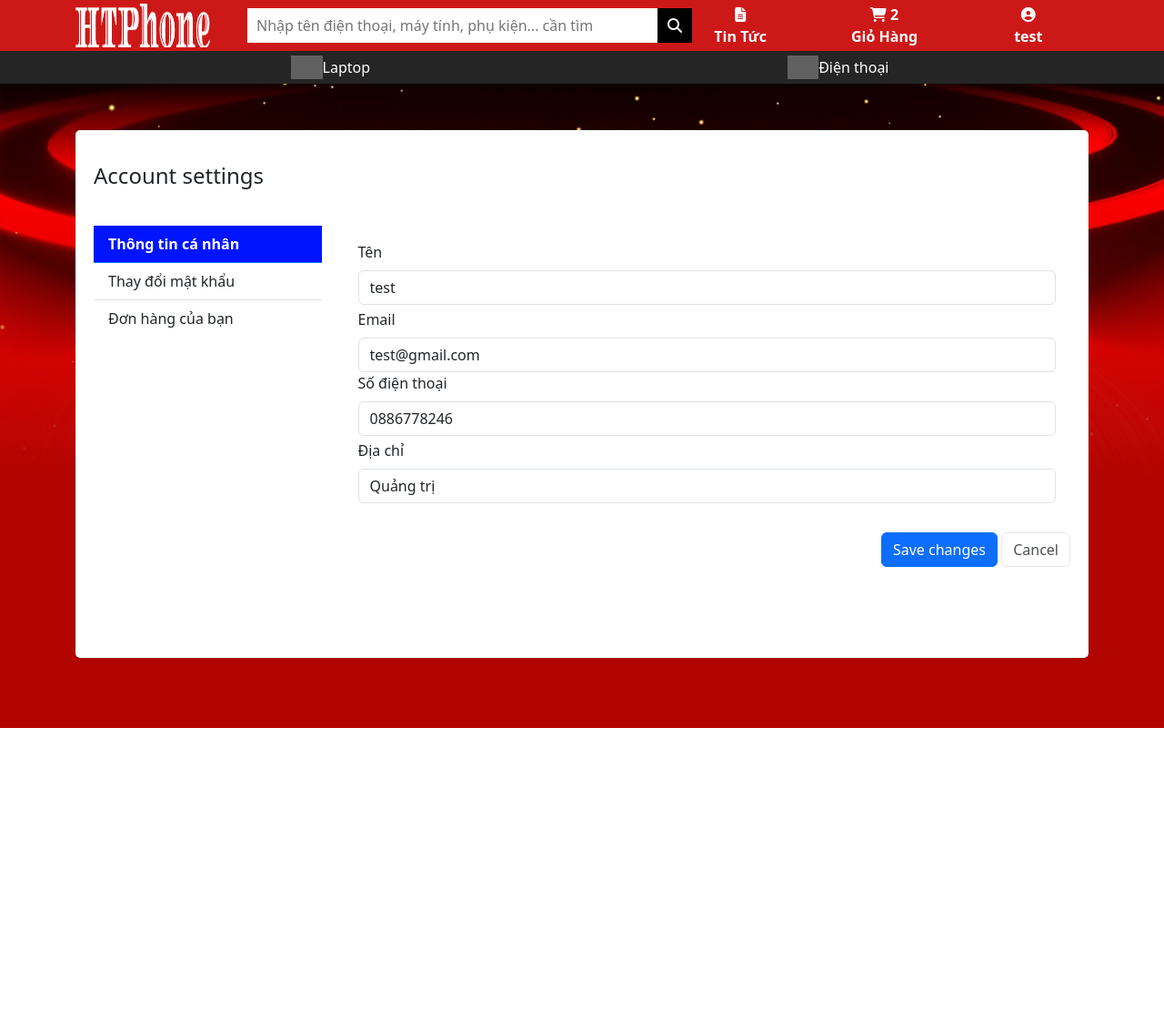
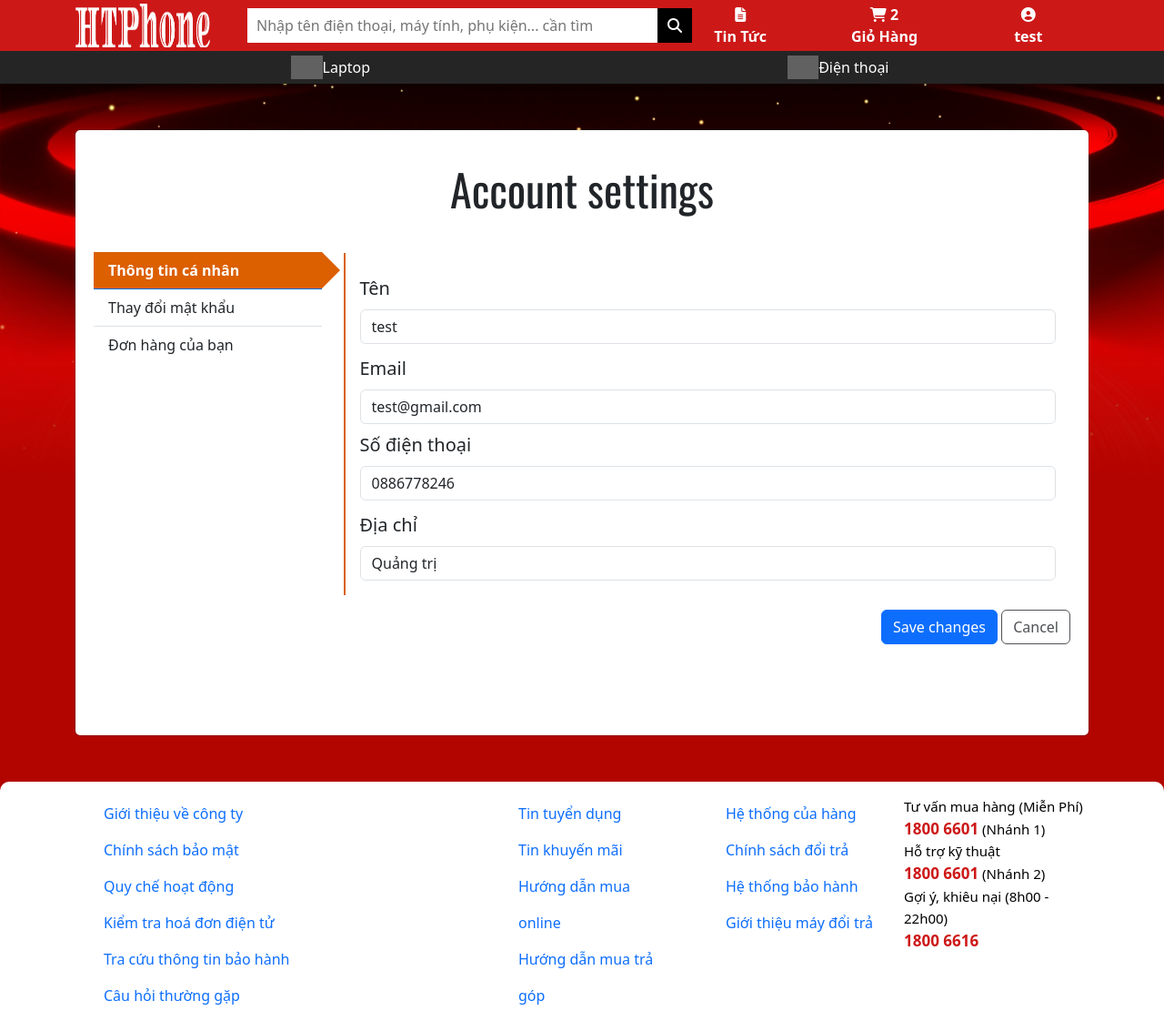
Before and after one commit to trungleminh111/fptshop, a Laravel app: page /profile in a window 1280 px wide. Shown: the top 1111 px of the page at 91% size. Before the commit the page ends 800 px from the top, so only its background shows below. Run offline with Laravel 10, Linux system fonts and the light colour scheme; a user stored in the database is signed in; data comes from the database, SQL or seed files in the repository; tables that the repository leaves empty hold one stand-in row (values such as "Sample post"); some libraries are stand-ins or nearby versions; grey boxes are pictures that could not be loaded.

Commit message:
30/11/5h30

```diff
--- a/app/Http/Controllers/HomePublicController.php
+++ b/app/Http/Controllers/HomePublicController.php
@@ -19,6 +19,11 @@ class HomePublicController extends Controller
         return view('layouts.category', compact('category'));
     }
 
+    public function product($id) {
+        $product = Product::find($id);
+        return view('layouts.productdetail', compact('product'));
+    }
+
     public function search(Request $request)
     {
         $query = $request->input('search');
--- a/app/Http/Controllers/OrderController.php
+++ b/app/Http/Controllers/OrderController.php
@@ -48,7 +48,6 @@ class OrderController extends Controller
             if ($data['payment'] == 'tttt' && $data['total'] && $data['address'] && $data['user_id']) {
                 $this->payment_delivery($data['user_id'], $data['address']);
                 return redirect()->back()->with('success', 'Bạn đã đặt hàng vui lòng kiểm tra email');
-
             }
         }
 
--- a/app/Http/Controllers/UserController.php
+++ b/app/Http/Controllers/UserController.php
@@ -4,6 +4,7 @@ namespace App\Http\Controllers;
 
 use App\Models\User;
 use Illuminate\Http\Request;
+use Illuminate\Support\Facades\Hash;
 use Illuminate\Support\Facades\Auth;
 
 class UserController extends Controller
@@ -29,4 +30,35 @@ class UserController extends Controller
         ]);
         return redirect()->back();
     }
+
+    public function upPassProfile(Request $request) {
+        $data = $request->validate(
+            [
+                'passwordold' => 'required',
+                'passwordnew' => 'required',
+                'passwordnew2' => 'required',
+            ],
+            [
+                'passwordold.required' => 'Vui lòng nhập mật khẩu cũ',
+                'passwordnew.required' => 'Vui lòng nhập mật khẩu mới',
+                'passwordnew2.required' => 'Vui lòng nhập lại mật khẩu mới',
+            ]
+        );
+
+        $user = User::find(Auth::user()->id);
+
+
+        if (Hash::check($data['passwordold'],$user->password)) {
+            if ($data['passwordnew'] != $data['passwordnew2']) {
+                return redirect()->back()->with('error', 'Mật khẩu mới không giống nhau');
+            }else{
+                $user->update([
+                    'password' => $data['passwordnew'],
+                ]);
+                return redirect()->back()->with('success', 'Bạn đã thay đổi mật khẩu thành công');
+            }
+        }else {
+            return redirect()->back()->with('error', 'Mật khẩu không đúng !');
+        }
+    }
 }
--- a/app/Providers/AppServiceProvider.php
+++ b/app/Providers/AppServiceProvider.php
@@ -31,7 +31,7 @@ class AppServiceProvider extends ServiceProvider
             $view->with('categorys', Category::all());
             $view->with('products', Product::all());
             $view->with('banners', Banner::all());
-            // $view->with('users', User::all());
+            $view->with('users', User::all());
             $view->with('orderdetails', OrderDetail::all());
             $view->with('orders', Order::all());
             if (!Auth::user()) {
--- a/public/css/profile.css
+++ b/public/css/profile.css
@@ -6,39 +6,20 @@
 }
 
 .btn-default {
-    border-color: rgba(24, 28, 33, 0.1);
+    border: 1px solid;
+    background  : rgba(0, 0, 0, 0);
+    color       : #4E5155;
+}
+.btn-default:hover {
+    border: 1px solid red;
     background  : rgba(0, 0, 0, 0);
     color       : #4E5155;
 }
 
-label.btn {
-    margin-bottom: 0;
-}
-
-.btn-outline-primary {
-    border-color: #26B4FF;
-    background  : transparent;
-    color       : #26B4FF;
-}
-
-.btn {
-    cursor: pointer;
-}
-
-.text-light {
-    color: #babbbc !important;
-}
-
-.btn-facebook {
-    border-color: rgba(0, 0, 0, 0);
-    background  : #3B5998;
-    color       : #fff;
-}
-
-.btn-instagram {
-    border-color: rgba(0, 0, 0, 0);
-    background  : #000;
-    color       : #fff;
+.card-body>.form-group>.form-label {
+    font-size: 20px;
+    margin-top: 0.5rem;
+    font-weight: 500;
 }
 
 .card {
@@ -46,6 +27,7 @@ label.btn {
     box-shadow     : 0 1px 4px rgba(24, 28, 33, 0.012);
     padding: 20px 20px 100px 20px;
     margin-top: 50px;
+    margin-bottom: 50px;
 }
 
 .row-bordered {
@@ -60,52 +42,26 @@ label.btn {
     opacity   : 0;
 }
 
+.card-body {
+    border-left: 2px solid #DC5F00;
+}
+
+#triangle-right {
+    top: 0;
+    right: -20px;
+    position: absolute;
+    height: 100%;
+    border-top: 20px solid transparent;
+    border-left: 20px solid #DC5F00;
+    border-bottom: 20px solid transparent;
+    display: none;
+  }
+
 .account-settings-links .list-group-item.active {
     font-weight: bold !important;
-    background-color: #0015ff;
+    background-color: #DC5F00;
     color: #FFFFFF;
 }
-/*
-.account-settings-multiselect~.select2-container {
-    width: 100% !important;
+.account-settings-links .list-group-item.active #triangle-right {
+    display: block;
 }
-
-.light-style .account-settings-links .list-group-item {
-    padding     : 0.85rem 1.5rem;
-    border-color: rgba(24, 28, 33, 0.03) !important;
-}
-
-.light-style .account-settings-links .list-group-item.active {
-    color: #4e5155 !important;
-    background-color: #26B4FF !important;
-}
-
-.material-style .account-settings-links .list-group-item {
-    padding     : 0.85rem 1.5rem;
-    border-color: rgba(24, 28, 33, 0.03) !important;
-}
-
-.material-style .account-settings-links .list-group-item.active {
-    background-color: #26B4FF;
-    color: #4e5155 !important;
-}
-
-.dark-style .account-settings-links .list-group-item {
-    padding     : 0.85rem 1.5rem;
-    border-color: rgba(255, 255, 255, 0.03) !important;
-}
-
-.dark-style .account-settings-links .list-group-item.active {
-    background-color: #26B4FF;
-    color: #fff !important;
-}
-
-.light-style .account-settings-links .list-group-item.active {
-    background-color: #26B4FF;
-    color: #4E5155 !important;
-}
-
-.light-style .account-settings-links .list-group-item {
-    padding     : 0.85rem 1.5rem;
-    border-color: rgba(24, 28, 33, 0.03) !important;
-} */
--- a/public/js/main.js
+++ b/public/js/main.js
@@ -52,9 +52,3 @@ window.addEventListener("load", () => {
         document.body.removeChild("loader-box");
     })
 })
-
-// Check Login
-
-function checkLogin() {
-    alert('Bạn Chưa Đăng Nhập')
-}
--- a/resources/views/include/footer.blade.php
+++ b/resources/views/include/footer.blade.php
@@ -162,7 +162,6 @@
 @endif
 @if (Session::has('authloginsuccess'))
 <script>
-
     Swal.fire({
         icon: 'success',
         text: "{{Session::get('authloginsuccess')}}",
@@ -174,6 +173,7 @@
 
 <script src="{{asset('js/main.js')}}"></script>
 <script src="{{asset('OwlCarousel/dist/owl.carousel.min.js')}}"></script>
+<script src="https://cdn.jsdelivr.net/npm/bootstrap@4.5.0/dist/js/bootstrap.bundle.min.js"></script>
 </body>
 
 </html>
--- a/resources/views/layouts/category.blade.php
+++ b/resources/views/layouts/category.blade.php
@@ -12,13 +12,13 @@
                 @if ($product->category_id == $category->id)
                 <div class="col-md-3 pPhone-item">
                     <div class="pPhone-image">
-                        <a href="">
+                        <a href="../product/{{ $product->id }}">
                             <img src="../uploads/{{$product->image}}" alt="" class="pPhone-img">
                         </a>
                         <span class="pPhone-tagHot">HOT</span>
                     </div>
                     <div class="pPhone-content">
-                        <a href="" class="pPhone-nameProduct km-nameProduct">{{$product->name}}</a>
+                        <a href="../product/{{ $product->id }}" class="pPhone-nameProduct km-nameProduct">{{$product->name}}</a>
                         <div class="pPhone-price km-price">
                             <span class="pPhone-priceProduct km-priceProduct"> Giá {{number_format($product->price)}} đ</span>
 
--- /dev/null
+++ b/resources/views/layouts/productdetail.blade.php
@@ -0,0 +1,5 @@
+@include('include/header')
+
+    <h1>{{$product->name}}</h1>
+
+@include('include/footer')
--- a/resources/views/layouts/profile.blade.php
+++ b/resources/views/layouts/profile.blade.php
@@ -1,22 +1,22 @@
 @include('include/header')
 <div class="container light-style flex-grow-1 container-p-y">
     <div class="card overflow-hidden">
-        <h4 class="font-weight-bold py-3 mb-4 ">
+        <h4 class="font-weight-bold py-3 mb-4 wellcomeHtphone text-center display-5">
             Account settings
         </h4>
         <div class="row no-gutters row-bordered row-border-light">
             <div class="col-md-3 pt-0">
                 <div class="list-group list-group-flush account-settings-links">
-                    <a class="list-group-item list-group-item-action active" data-toggle="list" href="#account-general">Thông tin cá nhân</a>
-                    <a class="list-group-item list-group-item-action" data-toggle="list" href="#account-change-password">Thay đổi mật khẩu</a>
-                    <a class="list-group-item list-group-item-action" data-toggle="list" href="#account-info">Đơn hàng của bạn</a>
+                    <a class="list-group-item list-group-item-action active" data-toggle="list" href="#account-general">Thông tin cá nhân <span id="triangle-right"></span></a>
+                    <a class="list-group-item list-group-item-action" data-toggle="list" href="#account-change-password">Thay đổi mật khẩu <span id="triangle-right"></span></a>
+                    <a class="list-group-item list-group-item-action" data-toggle="list" href="#account-info">Đơn hàng của bạn <span id="triangle-right"></span></a>
                 </div>
             </div>
             <div class="col-md-9">
                 <div class="tab-content">
                     <div class="tab-pane fade active show" id="account-general">
                         <hr class="border-light m-0">
-                        <form action="{{ route('upinfoprofile') }}" method="post">
+                        <form action="{{ route('upinfo') }}" method="post">
                             @csrf
                             <div class="card-body">
                                 @guest
@@ -46,19 +46,29 @@
                         </form>
                     </div>
                     <div class="tab-pane fade" id="account-change-password">
-                        <form action="">
+                        <form action="{{ route('uppassword') }}" method="post">
+                            @csrf
+                            @if($errors->any())
+                            <div class="alert alert-danger">
+                                <ul>
+                                    @foreach($errors->all() as $error)
+                                    <li>{{$error}}</li>
+                                    @endforeach
+                                </ul>
+                            </div>
+                            @endif
                             <div class="card-body pb-2">
                                 <div class="form-group">
                                     <label class="form-label">Mật khẩu hiện tại</label>
-                                    <input type="password" class="form-control">
+                                    <input type="password" name="passwordold" class="form-control">
                                 </div>
                                 <div class="form-group">
                                     <label class="form-label">Mật khẩu mới</label>
-                                    <input type="password" class="form-control">
+                                    <input type="password" name="passwordnew" class="form-control">
                                 </div>
                                 <div class="form-group">
                                     <label class="form-label">Nhập lại mật khẩu mới</label>
-                                    <input type="password" class="form-control">
+                                    <input type="password" name="passwordnew2" class="form-control">
                                 </div>
                             </div>
                             <div class="text-right mt-3" style="float: right;">
@@ -111,9 +121,6 @@
         </div>
     </div>
 </div>
-<script data-cfasync="false" src="/cdn-cgi/scripts/5c5dd728/cloudflare-static/email-decode.min.js"></script>
-<script src="https://code.jquery.com/jquery-1.10.2.min.js"></script>
-<script src="https://cdn.jsdelivr.net/npm/bootstrap@4.5.0/dist/js/bootstrap.bundle.min.js"></script>
-</body>
 
-</html>
+
+@include('include/footer')
--- a/routes/web.php
+++ b/routes/web.php
@@ -18,6 +18,7 @@ use Illuminate\Http\Request;
 
 Route::get('/', [App\Http\Controllers\HomePublicController::class, 'index']);
 Route::get('/category/{id}', [App\Http\Controllers\HomePublicController::class, 'category']);
+Route::get('/product/{id}', [App\Http\Controllers\HomePublicController::class, 'product']);
 Route::get('/search', [App\Http\Controllers\HomePublicController::class, 'search'])->name('search');
 
 Auth::routes(['verify' => true]);
@@ -35,4 +36,5 @@ Route::post('/check-out',[OrderController::class,'check'])->name('checkout');
 Route::get('/thank-you',[OrderController::class,'thankyou'])->name('thankyou');
 
 Route::get('/profile', [App\Http\Controllers\UserController::class, 'profile']);
-Route::post('/up-info-profile', [App\Http\Controllers\UserController::class, 'upInfoProfile'])->name('upinfoprofile');
+Route::post('/up-info-profile', [App\Http\Controllers\UserController::class, 'upInfoProfile'])->name('upinfo');
+Route::post('/up-pass-profile', [App\Http\Controllers\UserController::class, 'upPassProfile'])->name('uppassword');
```
Also changed, not shown: resources/views/home.blade.php (+5 -11 lines), resources/views/layouts/home.blade.php (+4 -4 lines), resources/views/layouts/search.blade.php (+8 -11 lines).
